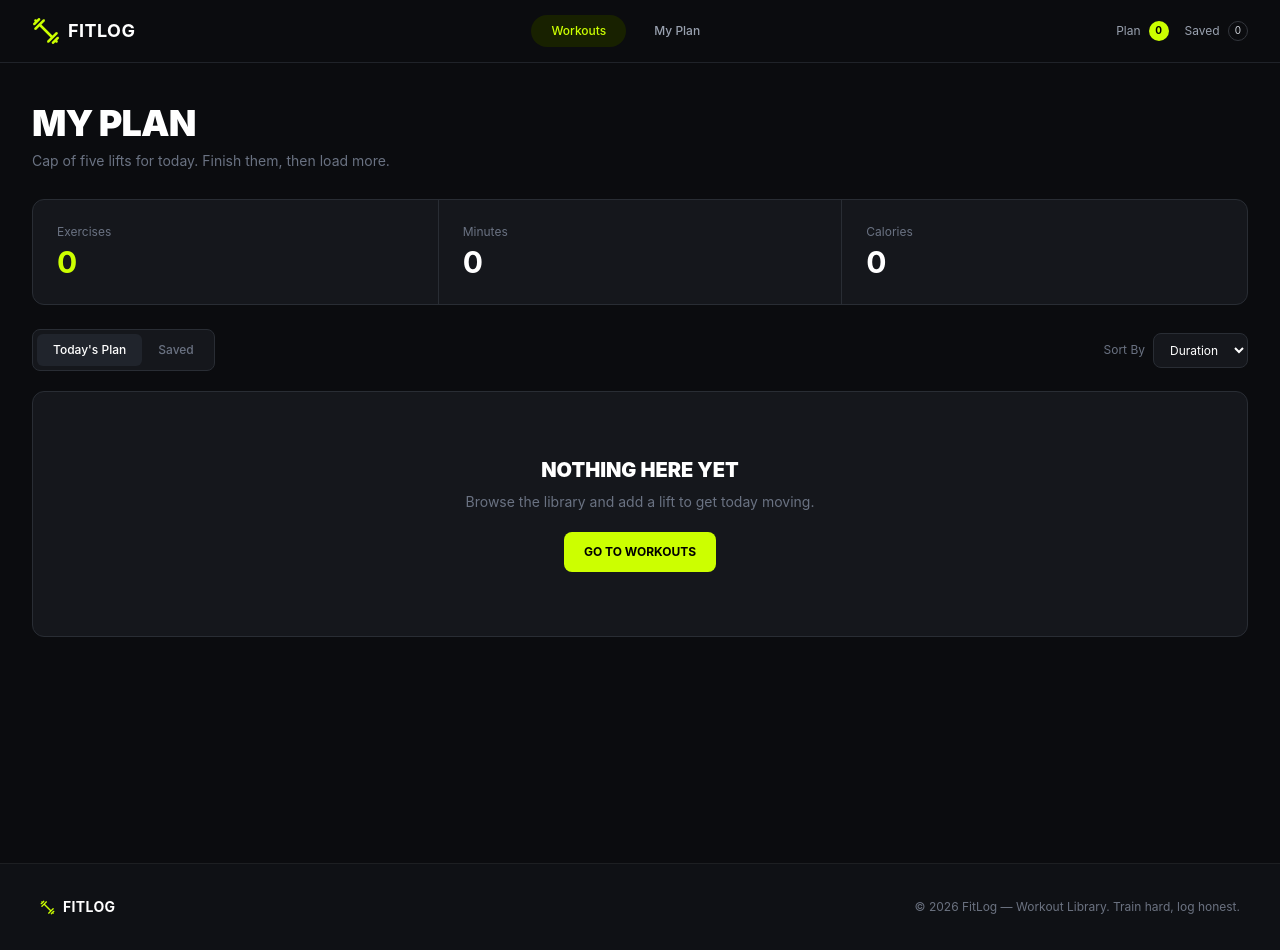
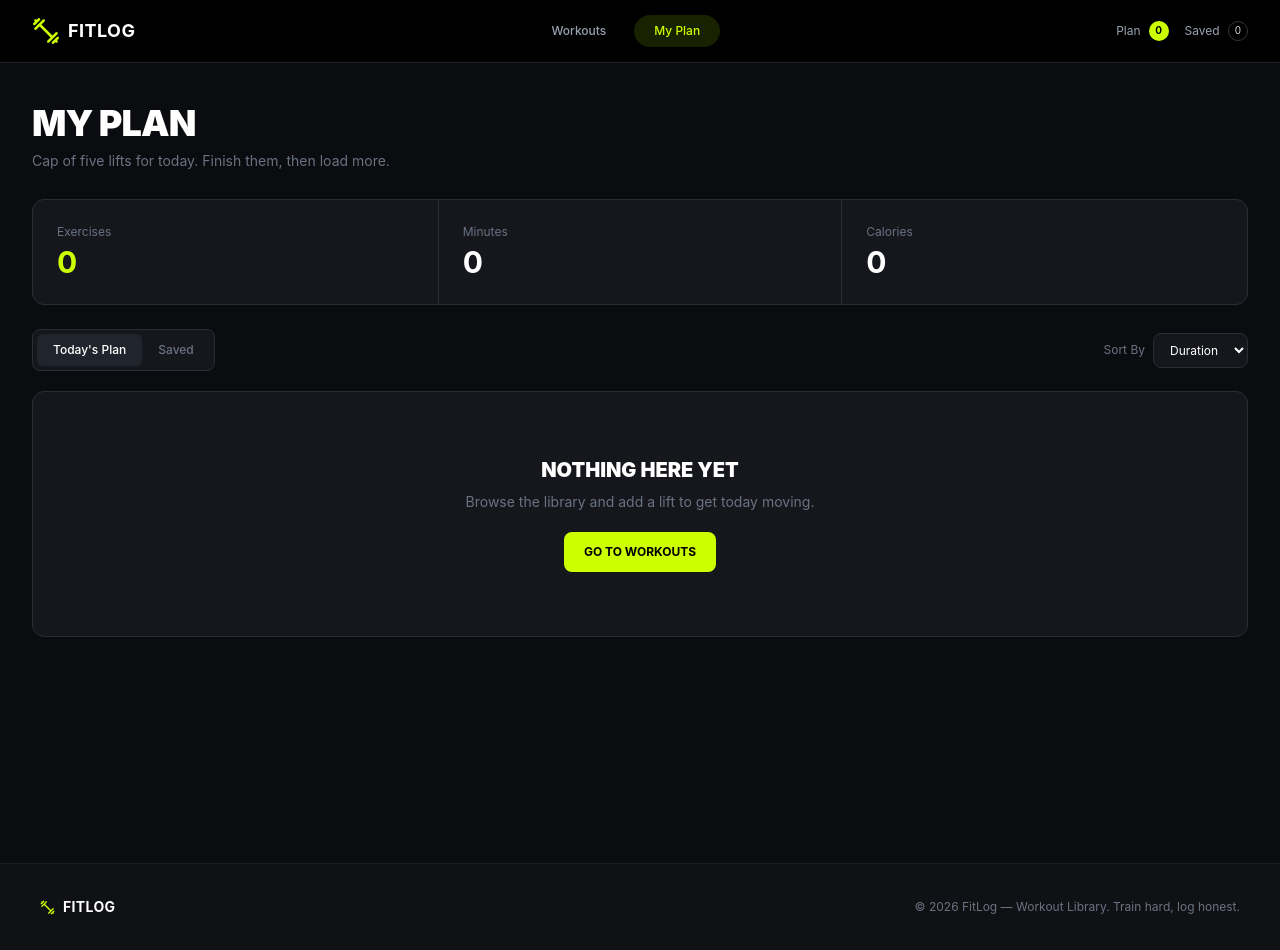
Before and after one commit to towhidul-dev-ai/workout-nextjs-project, a Next.js app: page /myplan in a window 1280 px wide. Built offline with nearby package versions, Linux system fonts and the light colour scheme.

Commit message:
nav bar sticky and change navbar button with select

```diff
--- a/src/components/shared/NavBar.tsx
+++ b/src/components/shared/NavBar.tsx
@@ -5,9 +5,11 @@ import Link from "next/link";
 import logo from "@/assets/logo.png";
 import { useContext } from "react";
 import { MuscleContext } from "@/components/context/MuscleContext";
+import { usePathname } from "next/navigation";
 
 const Navbar = () => {
   const context = useContext(MuscleContext);
+  const pathname = usePathname();
 
   if (!context) {
     throw new Error("Navbar must be inside MuscleProvider");
@@ -16,7 +18,7 @@ const Navbar = () => {
   const { plan, save } = context;
 
   return (
-    <nav className="border-b border-[#202329] bg-[#0b0c0f]">
+    <nav className="sticky top-0 z-50 border-b border-[#202329] bg-[#000000]">
       <div className="mx-auto flex min-h-[62px] max-w-[1400px] items-center justify-between px-5 lg:px-8">
 
         {/* Logo */}
@@ -34,19 +36,28 @@ const Navbar = () => {
         </Link>
 
         {/* Navigation */}
+
+        {/* Workouts */}
+
         <div className="hidden items-center gap-2 md:flex">
 
          <Link
         href="/"
-            className="rounded-full bg-[#182100] px-5 py-2 text-xs font-medium text-[#ccff00]"
-          >
+        className={`rounded-full px-5 py-2 text-xs font-medium transition ${
+        pathname === "/"
+        ? "bg-[#182100] text-[#ccff00]"
+        : "text-gray-400 hover:text-white"
+       }`}>
       Workouts
       </Link>
 
       <Link
       href="/myplan"
-            className="rounded-full px-5 py-2 text-xs font-medium text-gray-400 transition hover:text-white"
-          >
+      className={`rounded-full px-5 py-2 text-xs font-medium transition ${
+      pathname === "/myplan"
+      ? "bg-[#182100] text-[#ccff00]"
+      : "text-gray-400 hover:text-white"
+    }`}>
     My Plan
     </Link>
 
```
Lines whose indentation alone changed are shown as unchanged.
